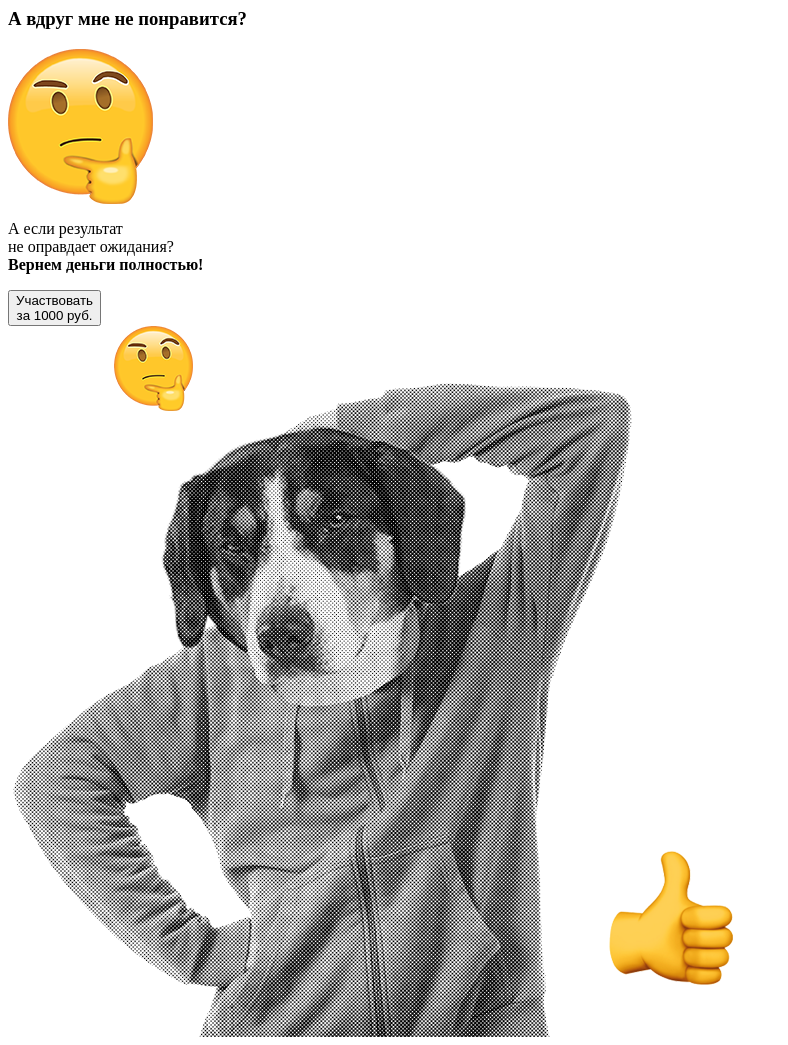
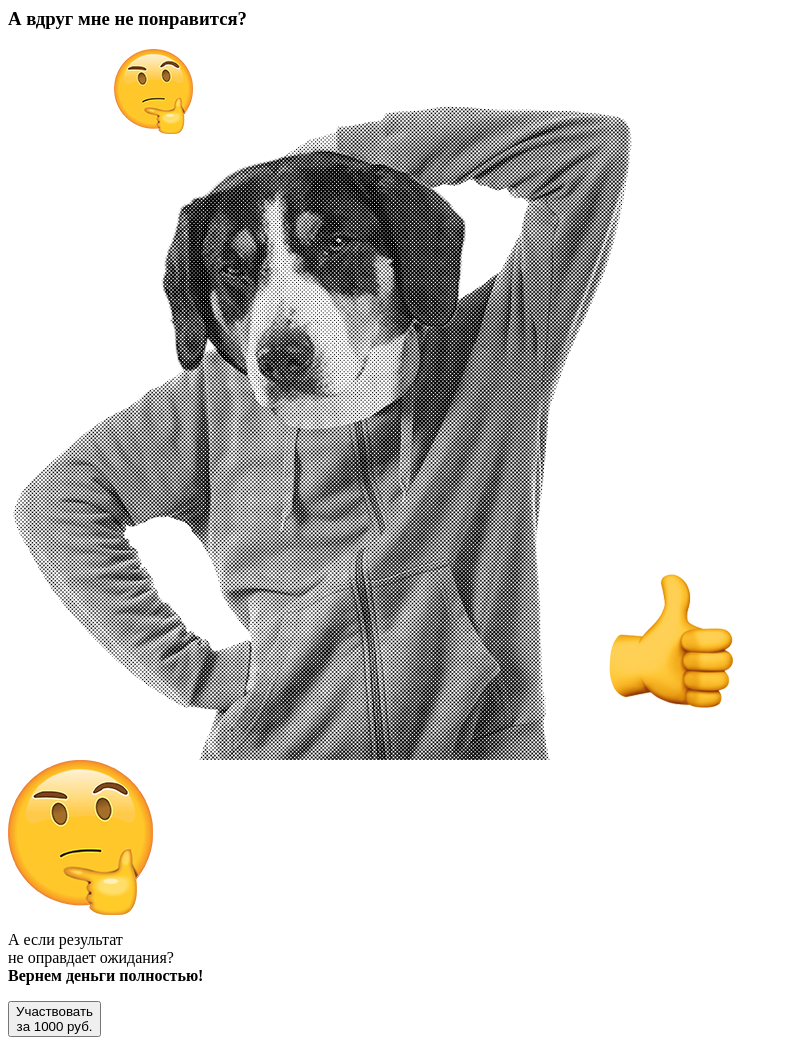
Before and after one commit to VsevolodKurochka/ladygin.zoj, a PHP site: template app/views/site/index/section-not-like.twig in a window 1280 px wide. Shown: the whole page, without its empty margins (0-788 px from the left). Run offline with PHP 8.4, Linux system fonts and the light colour scheme; the template is opened without the code that fills it, so the values that code supplies are empty; some libraries are stand-ins or nearby versions.

Commit message:
Not like, description

```diff
--- a/app/assets/src/sass/layouts/footer/_footer.sass
+++ b/app/assets/src/sass/layouts/footer/_footer.sass
@@ -62,7 +62,10 @@
 			+jc(space-between)
 
 	&__fondy
-		max-width: 230px
+		max-width: 150px
+		object-fit: contain
+		+min(sm)
+			max-width: 230px
 
 	a
 		+c($color-brand-1)
--- a/app/assets/src/sass/pages/index/_payment.sass
+++ b/app/assets/src/sass/pages/index/_payment.sass
@@ -1,5 +1,5 @@
 .payment
-	+bgc(#fff5ef)
+	//+bgc(#fff5ef)
 
 	&__content
 		+mb(30px)
--- a/app/views/site/index/section-description.twig
+++ b/app/views/site/index/section-description.twig
@@ -28,7 +28,7 @@
     }}
     <div class="row description__items">
       {% for item in items %}
-        <div class="col-12 col-sm-4 description__item">
+        <div class="col-4 description__item">
           <div class="description__item-header">
             {{landing.image(item.image, item.text|striptags, 'description__item-image')}}
           </div>
--- a/app/views/site/index/section-not-like.twig
+++ b/app/views/site/index/section-not-like.twig
@@ -8,7 +8,10 @@
       )
     }}
     <div class="row not-like__content">
-      <div class="col-12 col-sm-5 not-like__body">
+      <div class="col-5 col-sm-7 col-md-6 not-like__image-cover">
+        {{landing.image('img/not-like-dog.png', 'not-like-dog', 'not-like__image')}}
+      </div>
+      <div class="col-7 col-sm-5 not-like__body">
         <div class="not-like__body-image-holder">
           {{landing.image('img/smile.png', 'smile', 'not-like__body-image')}}
         </div>
@@ -29,9 +32,7 @@
           )
         }}
       </div>
-      <div class="col-12 col-sm-7 col-md-6 not-like__image-cover">
-        {{landing.image('img/not-like-dog.png', 'not-like-dog', 'not-like__image')}}
-      </div>
+
     </div>
   </div>
 </section>
```
Also changed, not shown: app/assets/src/sass/pages/index/_description.sass (+8 -7 lines), app/assets/src/sass/pages/index/_not-like.sass (+7 -6 lines), app/assets/src/sass/pages/index/_question.sass (+9 -5 lines).
